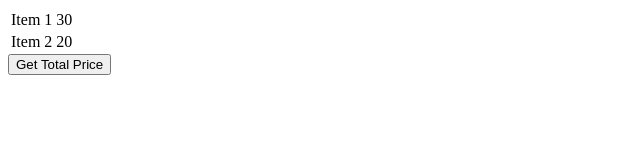
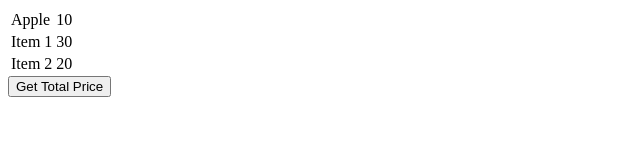
Before and after one commit to acciojob/grofers-checkout-SaiKiran93814, a website: page main.html in a window 1280 px wide. Shown: the whole page, without its empty margins (0-640 px from the left). Drawn offline with Linux system fonts and the light colour scheme.

Commit message:
created a submission

```diff
--- a/main.html
+++ b/main.html
@@ -9,6 +9,10 @@
 <body>
     <!-- the entire body must be written by student -->
     <table>
+		<tr class="item">
+  <td>Apple</td>
+  <td class="price" contenteditable="true">10</td>
+</tr>
   <tr class="item">
     <td>Item 1</td>
     <td class="price">30</td>
```
